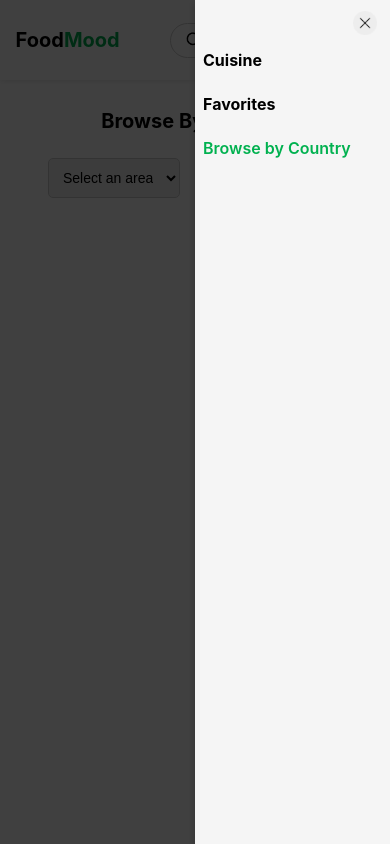
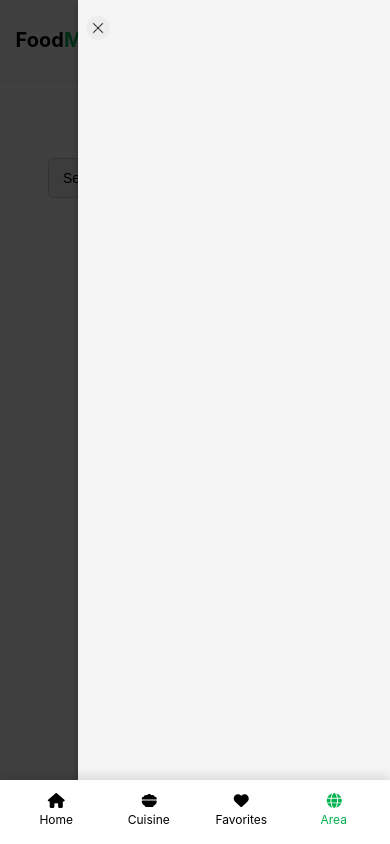
Before and after one commit to reyven-ai/food-recipe, a React (Create React App) app: page /area in a window 390 px wide. Both pictures are taken after a click on the button "Menu". Built offline with nearby package versions, Linux system fonts and the light colour scheme.

Commit message:
added some code

```diff
--- a/package.json
+++ b/package.json
@@ -3,6 +3,9 @@
   "version": "0.1.0",
   "private": true,
   "dependencies": {
+    "@fortawesome/fontawesome-svg-core": "^6.4.2",
+    "@fortawesome/free-solid-svg-icons": "^6.4.2",
+    "@fortawesome/react-fontawesome": "^0.2.0",
     "@tanstack/react-query": "^5.0.0-beta.23",
     "@testing-library/jest-dom": "^5.16.5",
     "@testing-library/react": "^13.4.0",
--- a/src/components/Header/FoodsHeader.js
+++ b/src/components/Header/FoodsHeader.js
@@ -2,7 +2,7 @@ import React, { useState, useEffect } from "react";
 import { NavLink } from "react-router-dom";
 import { useNavigate, useParams } from "react-router-dom";
 import Search from "../../assests/search.png";
-import SearchHistory from "./SearchHistory";
+// import SearchHistory from "./SearchHistory";
 
 import styled from "styled-components";
 import MenuButton from "../MenuButton/MenuButton";
@@ -32,7 +32,7 @@ const List = styled.ul`
   font-size: 16px;
   margin-left: 3rem;
 
-  @media (max-width: 576px) {
+  @media (max-width: 820px) {
     display: ${({ isMenuOpen }) => (isMenuOpen ? "flex" : "none")};
     gap: 1rem;
     font-weight: 600;
@@ -126,7 +126,7 @@ const Input = styled.input`
   border-radius: 24px;
   // Add other styles here
 
-  @media (max-width: 576px) {
+  @media (max-width: 820px) {
     width: 82%;
     height: 35px;
     border-radius: 18px;
@@ -150,8 +150,8 @@ const FoodHeaders = () => {
   const [searchTerm, setSearchTerm] = useState("");
   const navigate = useNavigate();
   const { query } = useParams();
-  const [searchHistory, setSearchHistory] = useState([]);
-  const [showSearchHistory, setShowSearchHistory] = useState(false);
+  // const [searchHistory, setSearchHistory] = useState([]);
+  // const [showSearchHistory, setShowSearchHistory] = useState(false);
 
   useEffect(() => {
     if (query) {
@@ -159,12 +159,12 @@ const FoodHeaders = () => {
     }
   }, [query]);
 
-  useEffect(() => {
-    const storedHistory = localStorage.getItem("searchHistory");
-    if (storedHistory) {
-      setSearchHistory(JSON.parse(storedHistory));
-    }
-  }, []);
+  // useEffect(() => {
+  //   const storedHistory = localStorage.getItem("searchHistory");
+  //   if (storedHistory) {
+  //     setSearchHistory(JSON.parse(storedHistory));
+  //   }
+  // }, []);
 
   // Function to handle search and update search history
   const handleSearch = async (e) => {
@@ -186,12 +186,12 @@ const FoodHeaders = () => {
     }
   };
 
-  const handleRemoveItem = (index) => {
-    const updatedHistory = [...searchHistory];
-    updatedHistory.splice(index, 1);
-    setSearchHistory(updatedHistory);
-    localStorage.setItem("searchHistory", JSON.stringify(updatedHistory));
-  };
+  // const handleRemoveItem = (index) => {
+  //   const updatedHistory = [...searchHistory];
+  //   updatedHistory.splice(index, 1);
+  //   setSearchHistory(updatedHistory);
+  //   localStorage.setItem("searchHistory", JSON.stringify(updatedHistory));
+  // };
 
   return (
     <HeaderContainer>
@@ -223,14 +223,14 @@ const FoodHeaders = () => {
             placeholder="Enter meal name"
             value={searchTerm}
             onChange={(e) => setSearchTerm(e.target.value)}
-            onFocus={() => setShowSearchHistory(true)}
-            onBlur={() => setShowSearchHistory(false)}
+            // onFocus={() => setShowSearchHistory(true)}
+            // onBlur={() => setShowSearchHistory(false)}
           />
-          <SearchHistory
+          {/* <SearchHistory
             show={showSearchHistory}
             searchHistory={searchHistory}
             onRemoveItem={handleRemoveItem}
-          />
+          /> */}
         </Form>
         <MenuButton />
       </Handle>
--- a/src/components/Meal/MealDetail.module.css
+++ /dev/null
@@ -1,39 +0,0 @@
-.detail {
-  display: block;
-  padding: 0rem;
-  gap: 30px;
-}
-
-.detail img {
-  border-radius: 10px;
-  height: auto;
-  width: 100%;
-  /* padding: 0.rem 1rem; */
-  border-radius: 10px;
-  object-fit: cover;
-}
-.btn {
-  display: flex;
-  justify-content: center;
-  width: 100%;
-  margin: auto;
-  padding-left: 4rem;
-  gap: 12px;
-}
-
-.btn button {
-  background-color: transparent;
-  border: 1px solid #00b14f;
-  padding: 0.5rem 1rem;
-  border-radius: 20px;
-  font-weight: 600;
-}
-
-.more {
-  text-align: left;
-  width: 50%;
-}
-
-.h2 {
-  text-align: left;
-}
--- a/src/components/Meal/MealList.js
+++ b/src/components/Meal/MealList.js
@@ -14,6 +14,7 @@ const MealContainer = styled.div`
     grid-template-columns: repeat(2, 1fr);
     width: 90%;
     margin: 0.5rem auto;
+    padding-bottom: 4rem;
   }
 
   @media (min-width: 600px) {
--- a/src/components/MenuButton/MenuButton.js
+++ b/src/components/MenuButton/MenuButton.js
@@ -1,7 +1,8 @@
 import styled from "styled-components";
 import React, { useState } from "react";
 import Modal from "../UI/Modal";
-import MenuList from "./MenuList";
+// import MenuList from "./MenuList";
+import Close from "../../assests/close.png";
 
 const Menu = styled.button`
   display: none; /* Initially hide the menu button */
@@ -23,6 +24,11 @@ const Menu = styled.button`
   }
 `;
 
+const CloseImg = styled.img`
+  width: 24px;
+  height: 24px;
+`;
+
 const MenuButton = () => {
   const [isModalOpen, setIsModalOpen] = useState(false);
 
@@ -38,16 +44,12 @@ const MenuButton = () => {
 
   return (
     <>
-      <Menu
-        onClick={openModal}
-        // className={`${classes.menuButton} ${isMenuOpen ? "active" : ""}`}
-        aria-label="Menu"
-      >
+      <Menu onClick={openModal} aria-label="Menu">
         ☰
       </Menu>
       {isModalOpen && (
-        <Modal closeModal={closeModal}>
-          <MenuList closeModal={closeModal} /> {/* Pass closeModal function */}
+        <Modal>
+          <CloseImg onClick={closeModal} src={Close} alt="Close" />
         </Modal>
       )}
     </>
--- a/src/components/MenuButton/MenuList.js
+++ b/src/components/MenuButton/MenuList.js
@@ -1,39 +1,52 @@
 import React from "react";
 import styled from "styled-components";
 import { NavLink } from "react-router-dom";
-import Close from "../../assests/close.png";
-const MenuListContainer = styled.ul`
-  list-style: none;
-  padding: 0;
-  text-align: left;
-  margin-top: 2rem;
+
+import { FontAwesomeIcon } from "@fortawesome/react-fontawesome";
+import {
+  faHome,
+  faHeart,
+  faBowlFood,
+  faGlobe,
+} from "@fortawesome/free-solid-svg-icons";
+
+const NavContainer = styled.div`
+display: none;
+box-shadow: none;
+
+@media (max-width: 820px) {
+  position: fixed;
+  bottom: 0;
+  left: 0;
+  right: 0;
+  background-color: white;
+  display: flex;
+  justify-content: space-around;
+  align-items: center;
+  padding: 10px;
+  box-shadow: 0px -5px 10px rgba(0, 0, 0, 0.1);
+  z-index: 100;
+  height: 4rem;
 `;
 
-const MenuItem = styled.li`
-  font-size: 16px;
-  margin-bottom: 20px;
-  cursor: pointer;
-  transition: color 0.3s;
+const MenuItem = styled(NavLink)`
+@media (max-width: 576px) {
+  flex: 1;
+  text-align: center;
+  text-decoration: none;
   color: black;
-
-  &:hover {
-    color: #ff6600; /* Change the color on hover */
-  }
-`;
-
-const MenuLink = styled(NavLink)`
-  font-size: 16px;
-  color: black;
-  font-weight: 700;
-  text-decoration: none;
-
-  &:hover {
-    color: #ff6600; /* Change the color on hover */
-  }
+  padding: 5px;
+  transition: background-color 0.3s;
+  font-size: 12px;
+  flex-direction: column;
+  display: flex;
 
   &.active {
     color: #00b14f;
-    font-weight: 600;
+  }
+
+  &:hover {
+    background-color: #eee;
   }
 `;
 
@@ -48,40 +61,49 @@ const CloseButton = styled.button`
   margin-bottom: 3rem;
 `;
 
-const CloseImg = styled.img`
-  width: 24px;
-  height: 24px;
-`;
-
-const MenuList = ({ closeModal }) => {
-  const handleLinkClick = () => {
-    closeModal();
-  };
-
+function MenuList() {
   return (
     <>
-      <CloseButton onClick={closeModal}>
-        <CloseImg src={Close}></CloseImg>
-      </CloseButton>
-      <MenuListContainer>
-        <MenuItem>
-          <MenuLink to="/cuisine" onClick={handleLinkClick}>
-            Cuisine
-          </MenuLink>
+      <NavContainer>
+        <MenuItem to="/">
+          <FontAwesomeIcon
+            icon={faHome}
+            style={{
+              fontSize: "15px",
+            }}
+          />
+          Home
         </MenuItem>
-        <MenuItem>
-          <MenuLink to="/favorites" onClick={handleLinkClick}>
-            Favorites
-          </MenuLink>
+        <MenuItem to="/cuisine">
+          <FontAwesomeIcon
+            icon={faBowlFood}
+            style={{
+              fontSize: "15px",
+            }}
+          />
+          Cuisine
         </MenuItem>
-        <MenuItem>
-          <MenuLink to="/area" onClick={handleLinkClick}>
-            Browse by Country
-          </MenuLink>
+        <MenuItem to="/favorites">
+          <FontAwesomeIcon
+            icon={faHeart}
+            style={{
+              fontSize: "15px",
+            }}
+          />
+          Favorites
         </MenuItem>
-      </MenuListContainer>
+        <MenuItem to="/area">
+          <FontAwesomeIcon
+            icon={faGlobe}
+            style={{
+              fontSize: "15px",
+            }}
+          />
+          Area
+        </MenuItem>
+      </NavContainer>
     </>
   );
-};
+}
 
 export default MenuList;
--- a/src/components/UI/Modal.js
+++ b/src/components/UI/Modal.js
@@ -37,7 +37,7 @@ const ModalOverlayStyled = styled.div`
   height: 100vh;
   top: 0;
   right: 0%;
-  width: 50%;
+  width: 80%;
   background-color: #f5f5f5;
   padding: 1rem 0.5rem;
   box-shadow: 0 2px 8px rgba(0, 0, 0, 0.25);
--- a/src/index.css
+++ b/src/index.css
@@ -60,4 +60,5 @@ h2 {
 
 span {
   color: #00b14f;
+  flex-direction: column;
 }
--- a/src/pages/BrowseByArea.js
+++ b/src/pages/BrowseByArea.js
@@ -1,4 +1,4 @@
-import React, { useState, useEffect } from "react";
+import React, { useEffect } from "react";
 import MealsByArea from "../components/Browse/Area";
 import styled from "styled-components";
 import { useLocalStorage } from "../useHooks/useLocalStorage";
--- a/src/pages/Error.js
+++ b/src/pages/Error.js
@@ -1,10 +1,10 @@
-import FoodsHeader from "../components/Header/FoodsHeader";
+// import FoodsHeader from "../components/Header/FoodsHeader";
 
 function ErrorPage() {
   return (
     <>
       <main>
-        <FoodsHeader />
+        {/* <FoodsHeader /> */}
         <h2>An error occured!</h2>
         <p>Could not find this page!</p>
       </main>
--- a/src/pages/Root.js
+++ b/src/pages/Root.js
@@ -1,12 +1,12 @@
 import { Outlet } from "react-router";
 import FoodHeaders from "../components/Header/FoodsHeader";
-
-// import SearchBar from "../components/header/MovieHeader";
+import MenuList from "../components/MenuButton/MenuList";
 
 function RootLayout() {
   return (
     <>
       <FoodHeaders />
+      <MenuList />
       {/* <SearchBar /> */}
       <main>
         <Outlet />
```
Also changed, not shown: src/components/Meal/MealDetail.js (+105 -27 lines), 1 other file (tests, documents, lock files or other folders).
